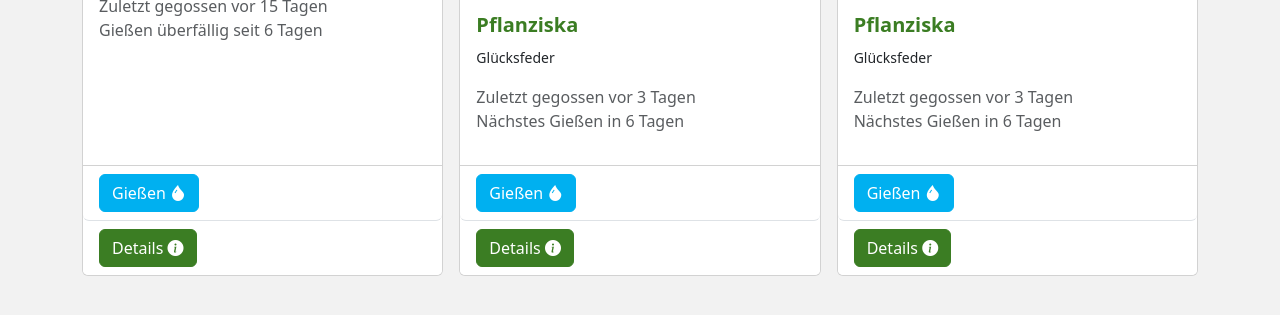
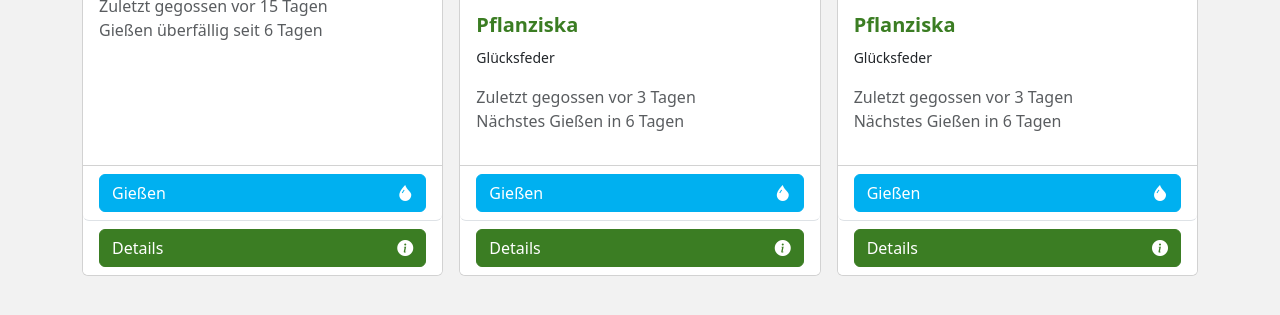
Before and after one commit to QuadcoreDevelopment/PlantManager, a plain HTML site: page frontend/meine_pflanzen.html in a window 1280 px wide. Shown: the part 463-778 px from the top of the page. Drawn offline with nearby package versions, Linux system fonts and the light colour scheme.

Commit message:
Schicke Buttons für die #7

```diff
--- a/frontend/meine_pflanzen.html
+++ b/frontend/meine_pflanzen.html
@@ -45,7 +45,7 @@
 		<main class="container-lg">
 
 			<!-- Ab hier Inhalt -->
-			<div class="row row-cols-1 row-cols-md-3 row-cols-sm-2 g-3">
+			<div class="row row-cols-1 row-cols-md-3 row-cols-sm-2 g-3">			<!--Größenwechsel früher?-->
 				<div class="col">
 					<div class="card h-100" >
 						<img src="images/pflanzen/Ute.jpg" class="card-img-top" alt="...">
@@ -60,8 +60,14 @@
 							</p>
 						</div>
 						<ul class="list-group list-group-flush">
-							<li class="card list-group-item"><button type="button" class="btn btn-water">Gießen <i class="bi bi-droplet-fill"></i></button></li>
-							<li class="card list-group-item"><a href="detailseite_pflanze.html"><button type="button" class="btn btn-primary">Details <i class="bi bi-info-circle-fill"></i></button></a></li>
+							<li class="card list-group-item"><div class="d-grid"><button type="button" class="btn btn-water"><div class="row">
+								<div class="col text-start">Gießen</div>
+								<div class="col text-end"><i class="bi-droplet-fill"></i></div>
+							</div></button></div></li>
+							<li class="card list-group-item"><div class="d-grid"><button type="button" class="btn btn-primary"><div class="row">
+									<div class="col text-start">Details</div>
+									<div class="col text-end"><i class="bi bi-info-circle-fill"></i></div>
+							</div></button></div></li>
 						</ul>
 					</div>
 				</div>
@@ -79,8 +85,14 @@
 							</p>
 						</div>
 						<ul class="list-group list-group-flush">
-							<li class="card list-group-item"><button type="button" class="btn btn-water">Gießen <i class="bi bi-droplet-fill"></i></button></li>
-							<li class="card list-group-item"><button type="button" class="btn btn-primary">Details <i class="bi bi-info-circle-fill"></i></button></li>
+							<li class="card list-group-item"><div class="d-grid"><button type="button" class="btn btn-water"><div class="row">
+								<div class="col text-start">Gießen</div>
+								<div class="col text-end"><i class="bi-droplet-fill"></i></div>
+							</div></button></div></li>
+							<li class="card list-group-item"><div class="d-grid"><button type="button" class="btn btn-primary"><div class="row">
+									<div class="col text-start">Details</div>
+									<div class="col text-end"><i class="bi bi-info-circle-fill"></i></div>
+							</div></button></div></li>
 						</ul>
 					</div>
 				</div>
@@ -98,8 +110,14 @@
 							</p>
 						</div>
 						<ul class="list-group list-group-flush">
-							<li class="card list-group-item"><button type="button" class="btn btn-water">Gießen <i class="bi bi-droplet-fill"></i></button></li>
-							<li class="card list-group-item"><button type="button" class="btn btn-primary">Details <i class="bi bi-info-circle-fill"></i></button></li>
+							<li class="card list-group-item"><div class="d-grid"><button type="button" class="btn btn-water"><div class="row">
+								<div class="col text-start">Gießen</div>
+								<div class="col text-end"><i class="bi-droplet-fill"></i></div>
+							</div></button></div></li>
+							<li class="card list-group-item"><div class="d-grid"><button type="button" class="btn btn-primary"><div class="row">
+									<div class="col text-start">Details</div>
+									<div class="col text-end"><i class="bi bi-info-circle-fill"></i></div>
+							</div></button></div></li>
 						</ul>
 					</div>
 				</div>
```
